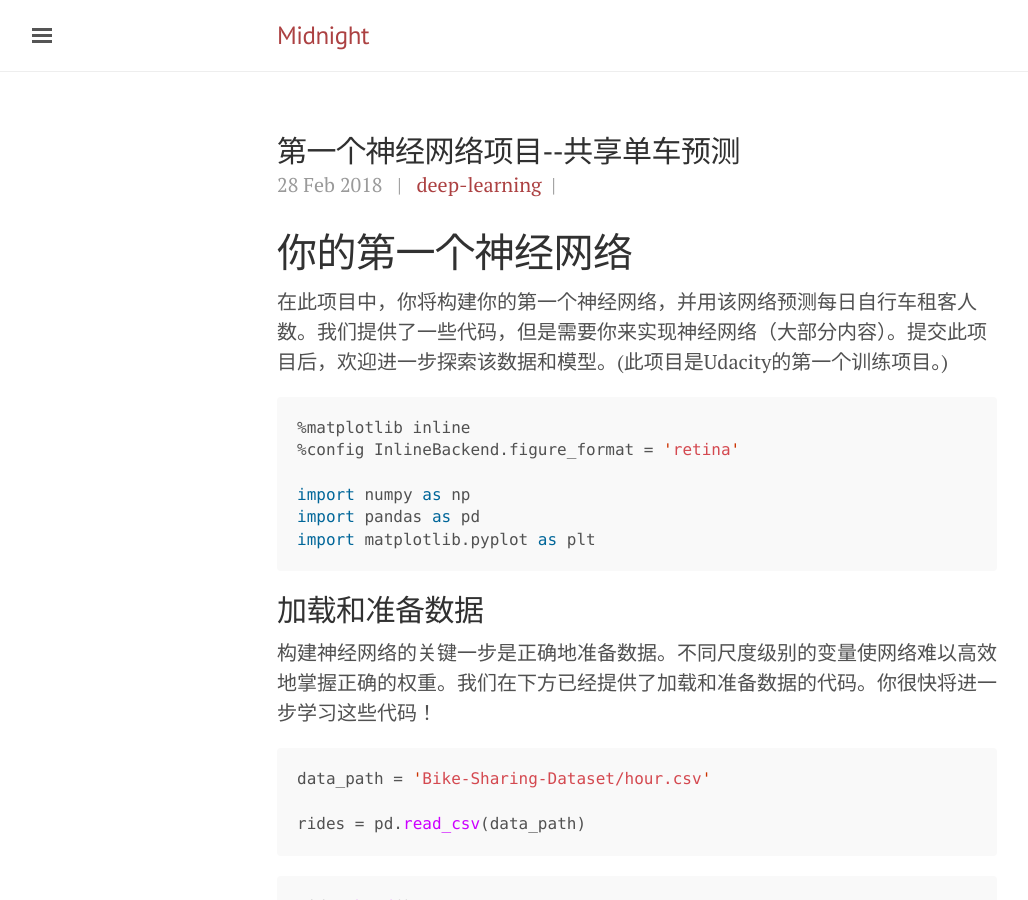
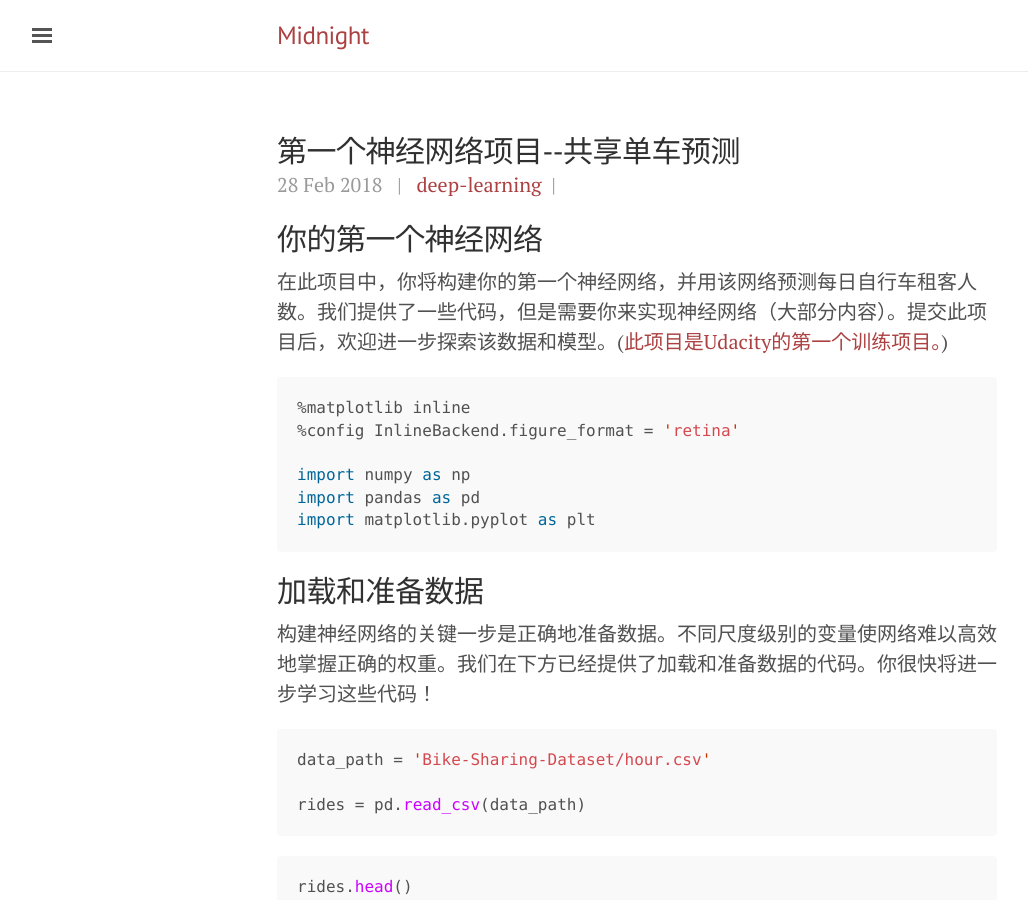
Before and after one commit to midnight2104/midnight2104.github.io, a Jekyll site: the page built from _posts/2018-2-28-第一个神经网络项目--共享单车预测.md, in a window 1280 px wide and 900 px high. Shown: the whole window, without its empty margins (3-1031 px from the left). Built offline with Jekyll 4.4.1, drawn with Linux system fonts in a browser that asks for light colours; part of the change alters nothing that is shown.

````diff
--- a/_posts/2018-2-28-第一个神经网络项目--共享单车预测.md
+++ b/_posts/2018-2-28-第一个神经网络项目--共享单车预测.md
@@ -4,9 +4,9 @@ title: 第一个神经网络项目--共享单车预测
 tags: deep-learning
 ---
 
-# 你的第一个神经网络
+## 你的第一个神经网络
 
-在此项目中，你将构建你的第一个神经网络，并用该网络预测每日自行车租客人数。我们提供了一些代码，但是需要你来实现神经网络（大部分内容）。提交此项目后，欢迎进一步探索该数据和模型。(此项目是Udacity的第一个训练项目。)
+在此项目中，你将构建你的第一个神经网络，并用该网络预测每日自行车租客人数。我们提供了一些代码，但是需要你来实现神经网络（大部分内容）。提交此项目后，欢迎进一步探索该数据和模型。([此项目是Udacity的第一个训练项目。](https://github.com/udacity/deep-learning))
 
 
 ```python
````
